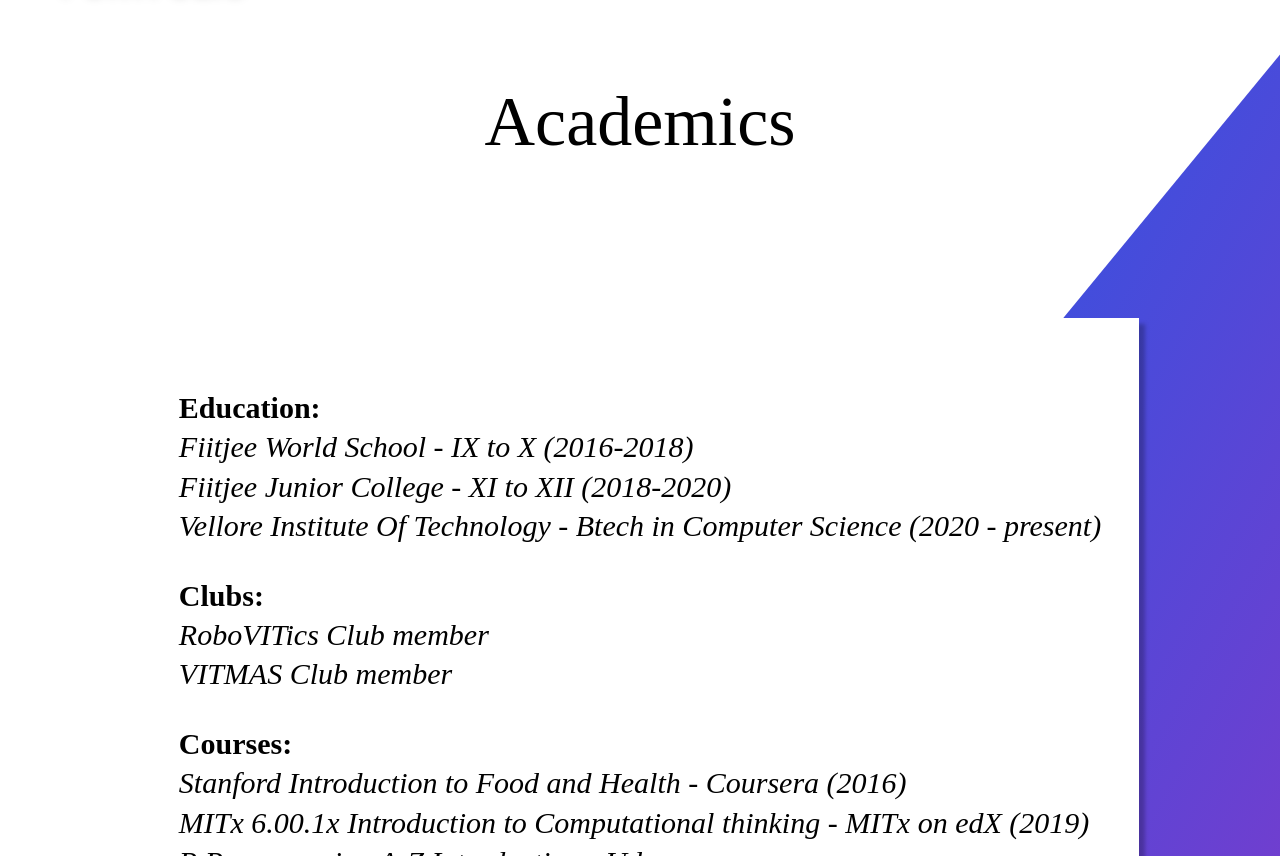
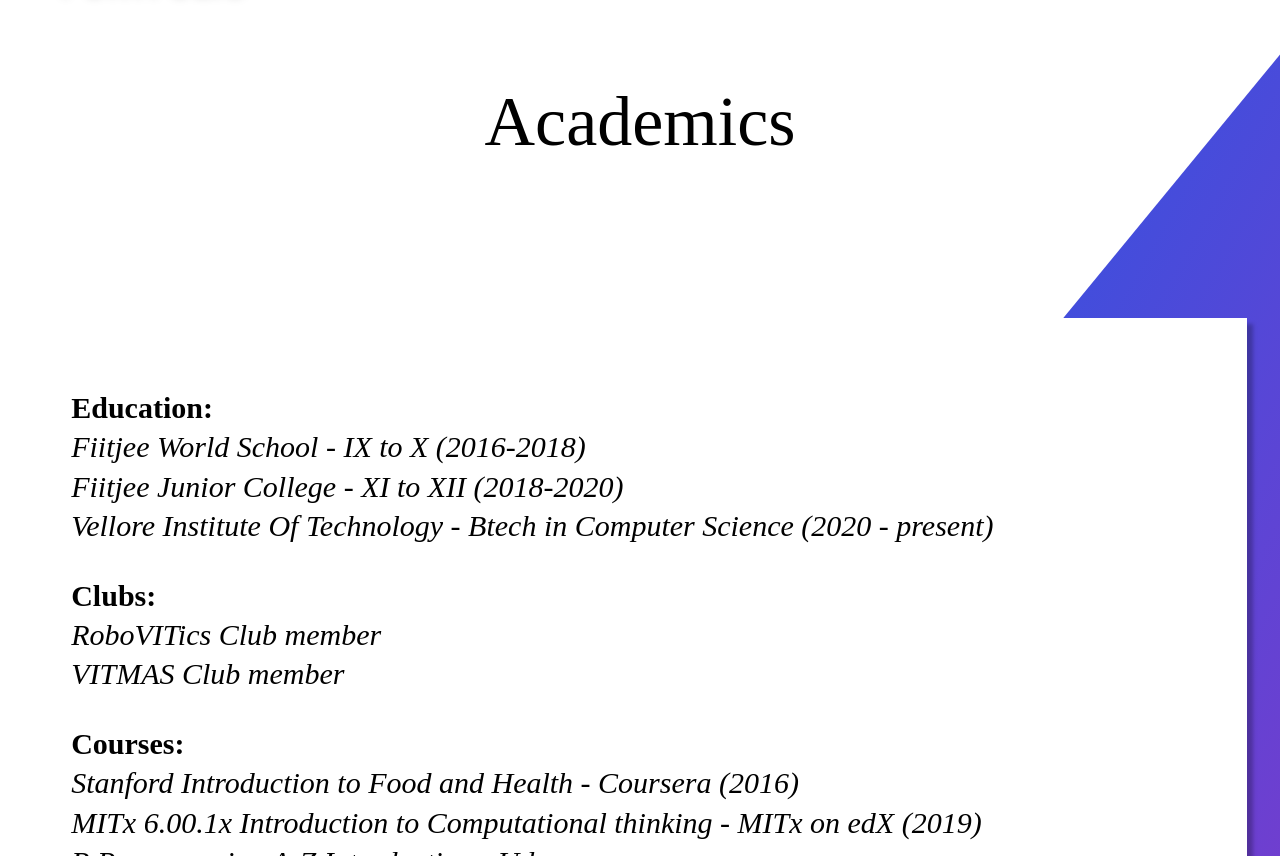
Before and after one commit to ChetanKrishna07/Portfolio, a plain HTML site: page Website/academic.html in a window 1280 px wide. Shown: the part 96-952 px from the top of the page. Drawn offline with Linux system fonts and the light colour scheme.

Commit message:
Adjusted Width of Text in Academics and About Page

```diff
--- a/Website/academic.html
+++ b/Website/academic.html
@@ -32,7 +32,7 @@
           Fiitjee World School - IX to X (2016-2018)<br />
           Fiitjee Junior College - XI to XII (2018-2020)<br />
           Vellore Institute Of Technology - Btech in Computer Science (2020 -
-          present)
+          present)<br />
         </p>
         <p>
           <span class="head">Clubs:</span><br />
--- a/Website/style.css
+++ b/Website/style.css
@@ -205,7 +205,10 @@
 
 .info {
   background: white;
-  margin: 40px 37px 72px 38px;
+  margin-top: 40px;
+  margin-right: 37px;
+  margin-bottom: 72px;
+  margin-left: 38px;
   box-shadow: 6px 6px 4px rgba(0, 0, 0, 0.25);
   font-family: Red Hat Display;
   font-weight: normal;
@@ -214,6 +217,7 @@
   line-height: 39.39px;
   padding: 40px 38px 40px 37px;
   margin-bottom: 69px;
+  width: 90%;
 }
 
 .idBox {
```
